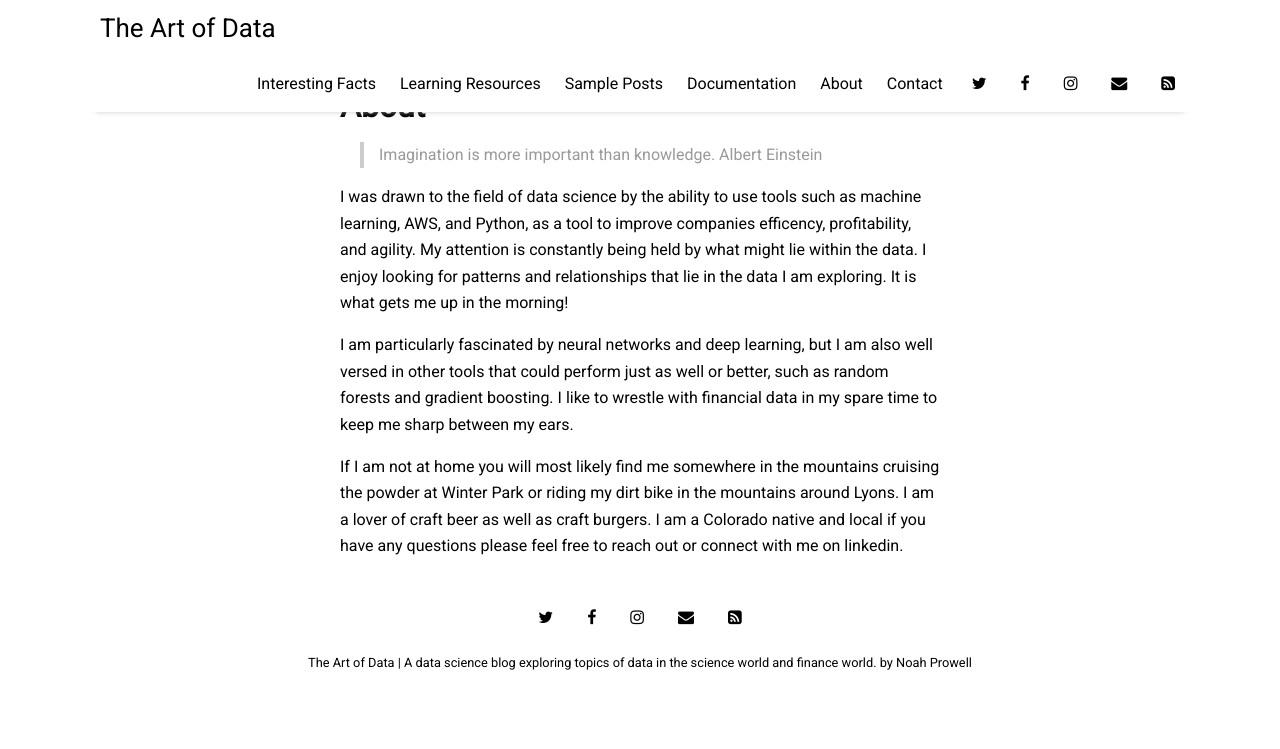
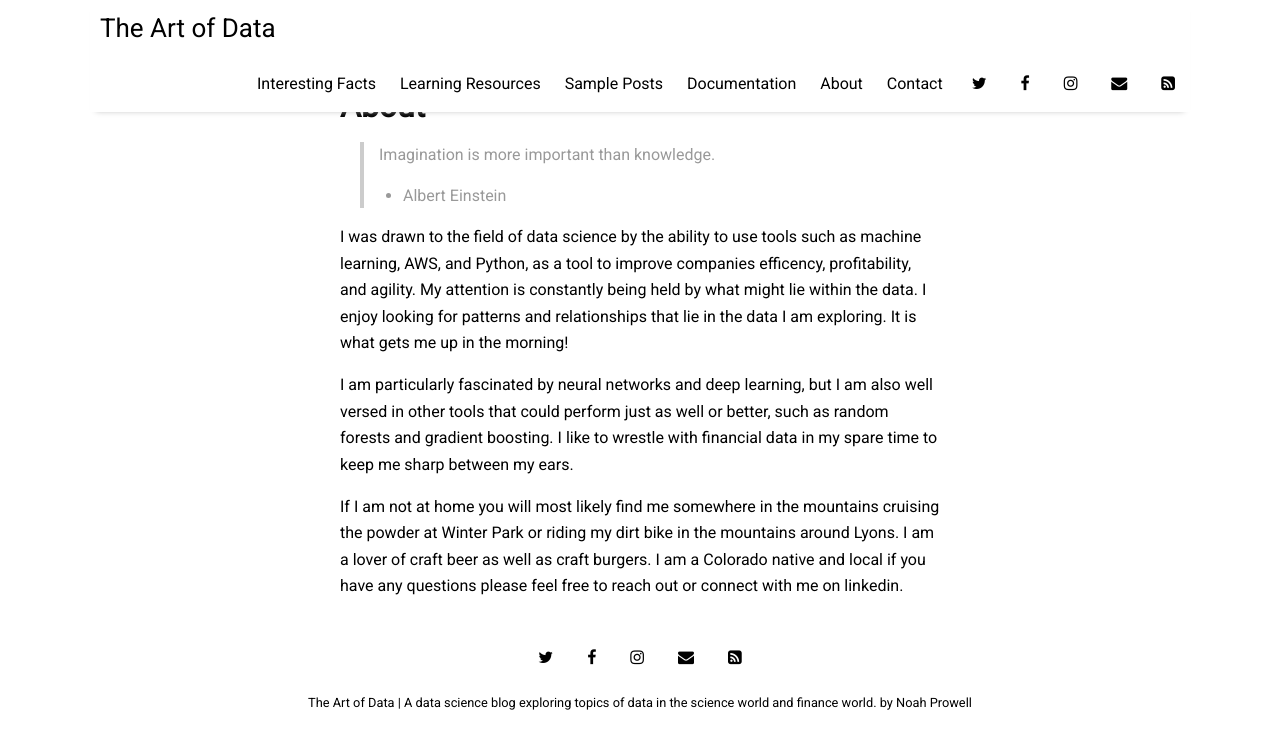
Before and after one commit to Noah-Prowell/art-of-data, a Jekyll site: the page built from pages/about.md, in a window 1280 px wide. Shown: the top 749 px of the page. Built offline with Jekyll 4.4.1, drawn with Linux system fonts in a browser that asks for light colours; nearby versions of some CDN libraries.

```diff
--- a/pages/about.md
+++ b/pages/about.md
@@ -5,7 +5,8 @@ permalink: /about
 ---
 
 > Imagination is more important than knowledge.
-> Albert Einstein
+>
+>  - Albert Einstein
 
 I was drawn to the field of data science by the ability to use tools such as machine learning, AWS, and Python, as a tool to improve companies efficency, profitability, and agility. My attention is constantly being held by what might lie within the data. I enjoy looking for patterns and relationships that lie in the data I am exploring. It is what gets me up in the morning!
 
```
